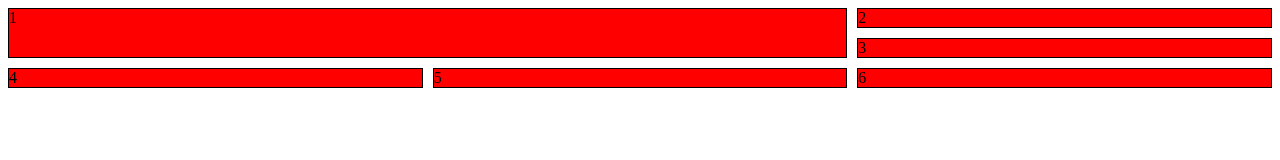
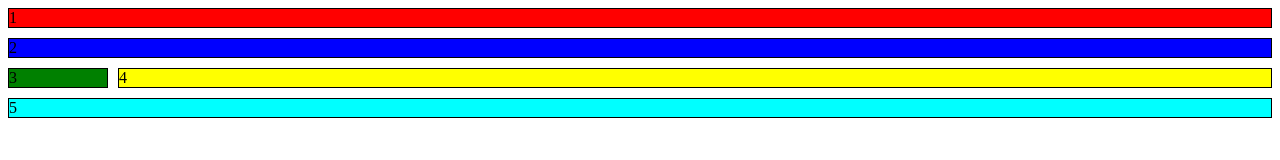
Before and after one commit to jratzenboeck/css-grid-demo, a website: page index.html in a window 1280 px wide. Drawn offline with Linux system fonts and the light colour scheme.

Commit message:
Use grid template areas

```diff
--- a/index.html
+++ b/index.html
@@ -6,44 +6,47 @@
     <style>
         .grid-container {
             display: grid;
-            grid-template-columns: repeat(3, auto);
-            grid-template-rows: repeat(2, auto);
+            grid-template-columns: 100px auto;
+            grid-template-areas:
+                "header header"
+                "nav nav"
+                "aside main"
+                "footer footer";
             grid-gap: 10px;
         }
-        .grid-container > div {
-            background: red;
+        .grid-container > * {
             border: 1px solid black;
         }
-
-        .item1 {
-            grid-column: 1 / 3;
-            grid-row: 1 / 3;
+        header {
+            grid-area: header;
+            background: red;
+        }
+        nav {
+            grid-area: nav;
+            background: blue;
+        }
+        aside {
+            grid-area: aside;
+            background: green;
+        }
+        main {
+            grid-area: main;
+            background: yellow;
+        }
+        footer {
+            grid-area: footer;
+            background: aqua;
         }
 
-        .item2 {
-        }
-
-        .item3 {
-        }
-
-        .item4 {
-        }
-
-        .item5 {
-        }
-
-        .item6 {
-        }
     </style>
 </head>
 <body>
     <div class="grid-container">
-        <div class="item1">1</div>
-        <div class="item2">2</div>
-        <div class="item3">3</div>
-        <div class="item4">4</div>
-        <div class="item5">5</div>
-        <div class="item6">6</div>
+        <header>1</header>
+        <nav>2</nav>
+        <aside>3</aside>
+        <main>4</main>
+        <footer>5</footer>
     </div>
 </body>
 </html>
```
